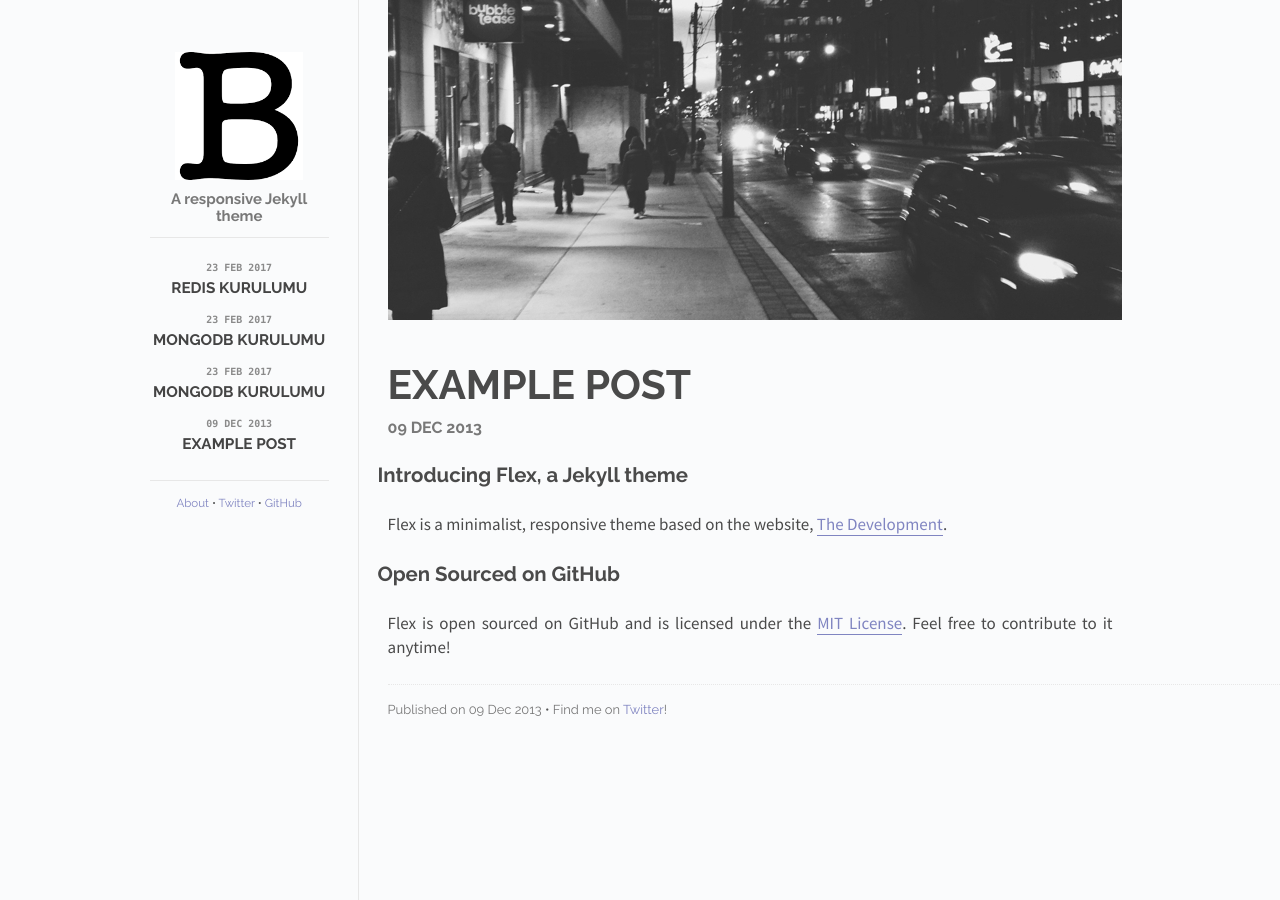
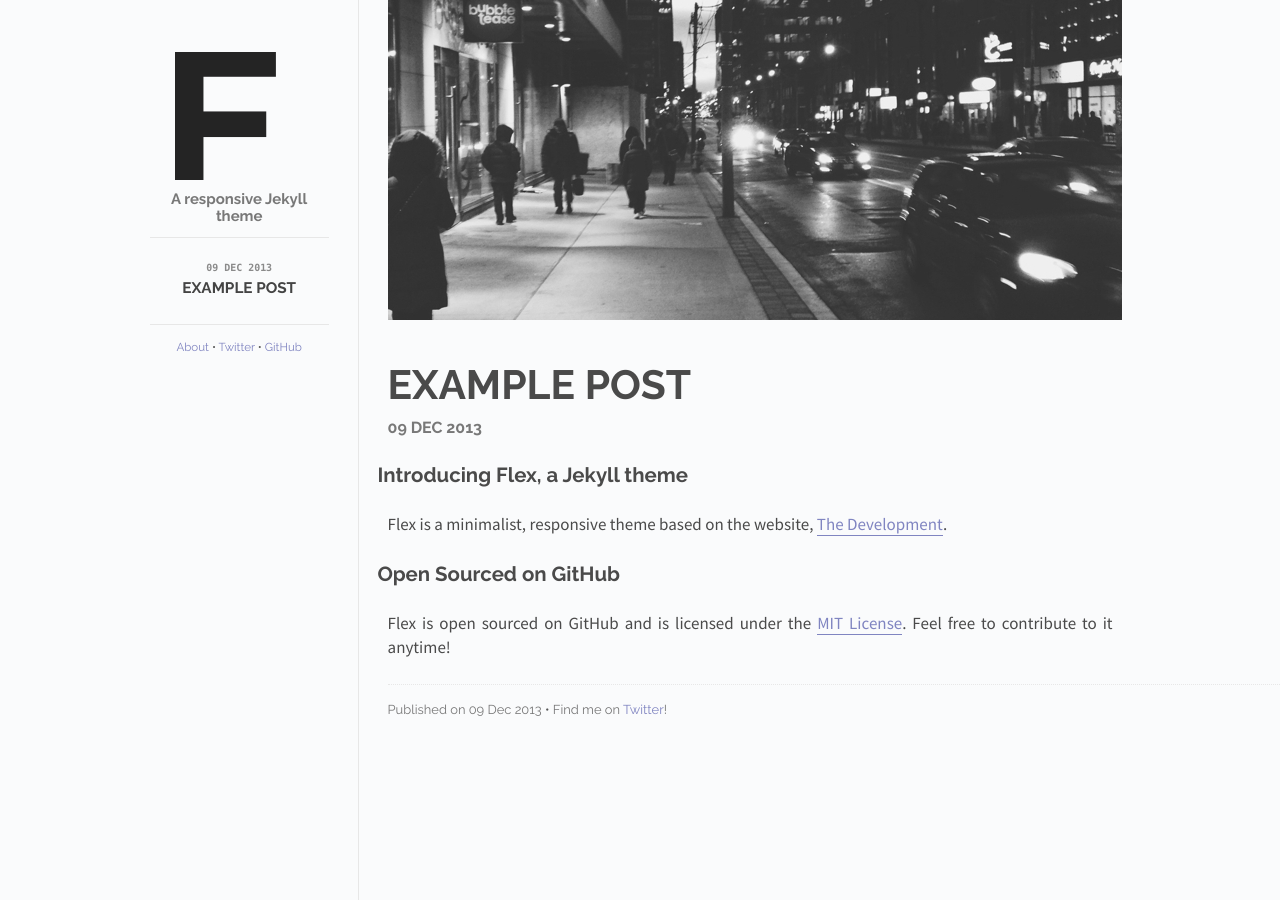
Before and after one commit to BusraOnder/BusraOnder.github.io, a Jekyll site: the page built from _posts/2013-12-09-example-post.md, in a window 1280 px wide. Built offline with Jekyll 4.4.1, drawn with Linux system fonts in a browser that asks for light colours; Markdown is read by kramdown in place of the engine named in the settings.

Commit message:
gerialma

```diff
--- /dev/null
+++ b/CNAME
@@ -0,0 +1 @@
+busraonder.me
--- a/_config.yml
+++ b/_config.yml
@@ -1,3 +1,3 @@
 name: Flex
 markdown: redcarpet
-pygments: true
+pygments:
--- a/_posts/2017-02-23-MongoDB.md
+++ /dev/null
@@ -1,8 +0,0 @@
----
-layout: post
-title: MongoDB Kurulumu
-cover: cover.jpg
-date:   2017-02-23 12:00:00
-categories: posts
----
-MongoDB Kurulumu
--- a/_posts/2017-02-23-MongoDB1.md
+++ /dev/null
@@ -1,8 +0,0 @@
----
-layout: post
-title: MongoDB Kurulumu
-cover: cover.jpg
-date:   2017-02-23 12:00:00
-categories: posts
----
-MongoDB Kurulumu
--- a/_posts/2017-02-23-Redis1.md
+++ /dev/null
@@ -1,8 +0,0 @@
----
-layout: post
-title: Redis Kurulumu
-cover: cover.jpg
-date:   2017-02-23 12:00:00
-categories: posts
----
-Redis Kurulumu
```
Also changed, not shown: images/logo.png.
